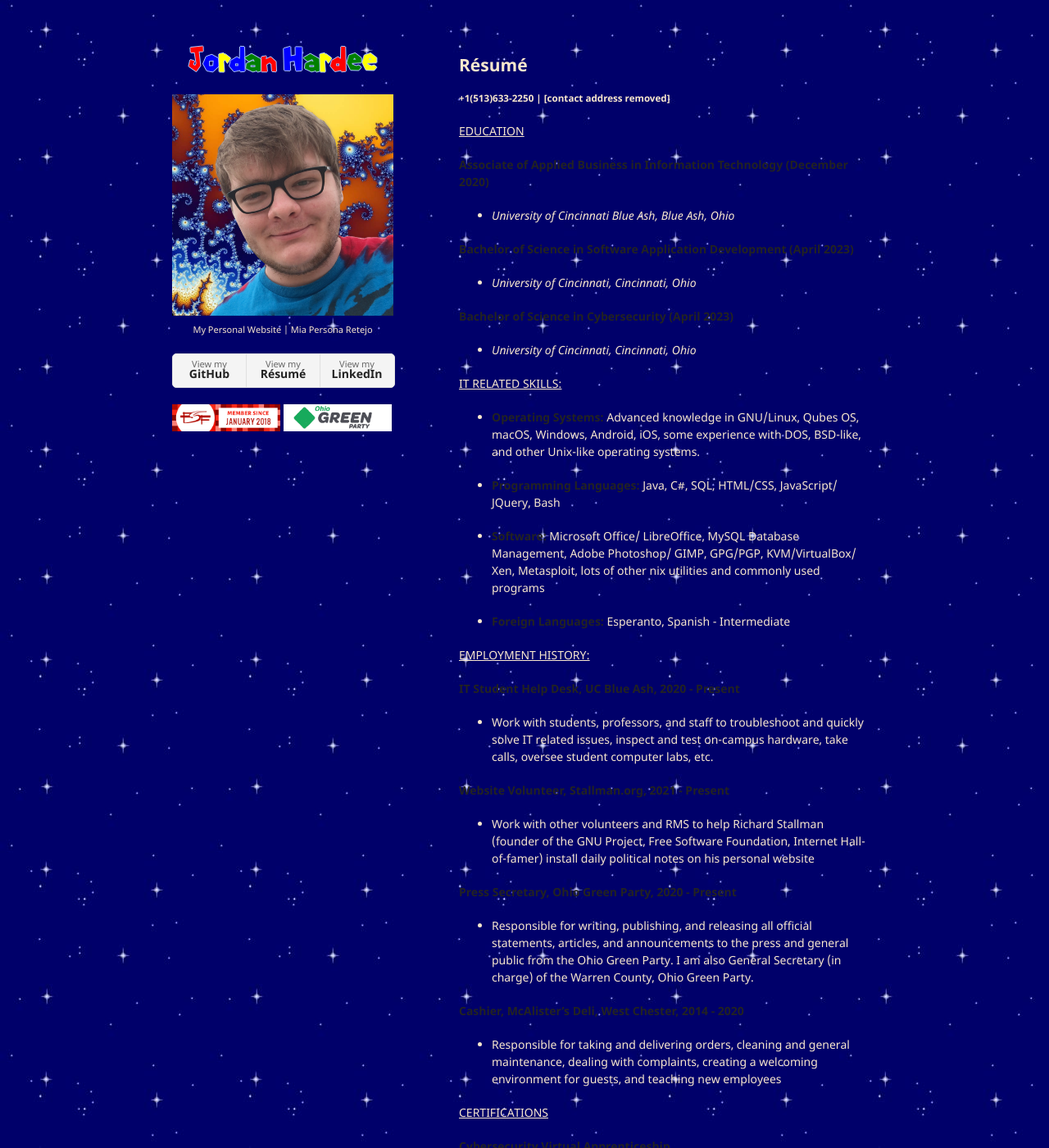
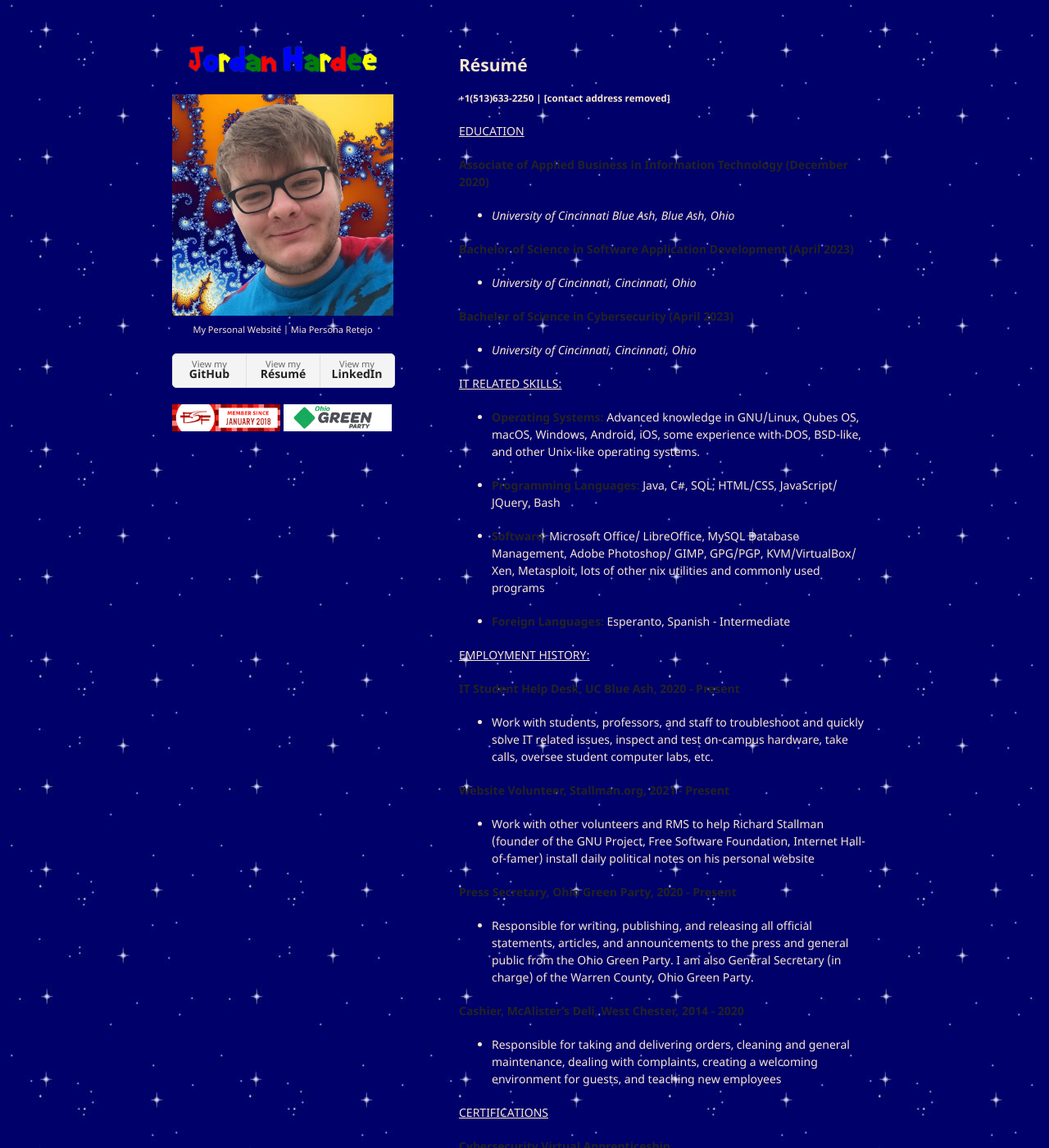
Before and after one commit to jordanhardee/jordanhardee.github.io, a Jekyll site: the page built from resume.md, in a window 1280 px wide and 1400 px high. Shown: the whole window at 82% size. Built offline with Jekyll 4.4.1, drawn with Linux system fonts in a browser that asks for light colours; our own code applies the rules of GitHub Pages for plain Markdown files.

Commit message:
darker h1 shadow

```diff
--- a/_sass/jekyll-theme-minimal.scss
+++ b/_sass/jekyll-theme-minimal.scss
@@ -37,7 +37,7 @@
   font-size:28px;
 font-family: "Mario";
 /*text-shadow: 1px 0 0 #000, 0 -1px 0 #000, 0 1px 0 #000, -1px 0 0 #000;*/
-text-shadow: 1px 0 0 #b0c9ff, 0 -1px 0 #b0c9ff, 0 1px 0 #b0c9ff, -1px 0 0 #b0c9ff;
+text-shadow: 1px 0 0 #022674, 0 -1px 0 #022674, 0 1px 0 #022674, -1px 0 0 #022674;
 
 font-size:200%;
 font-size: 0;     // whitespaces go away
```
